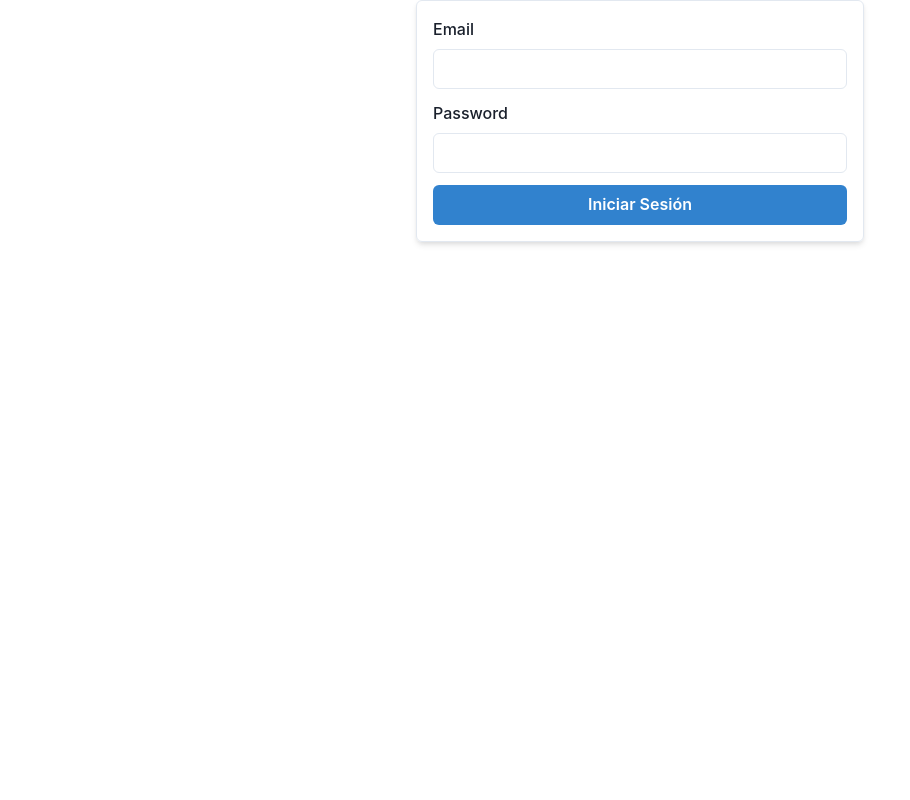
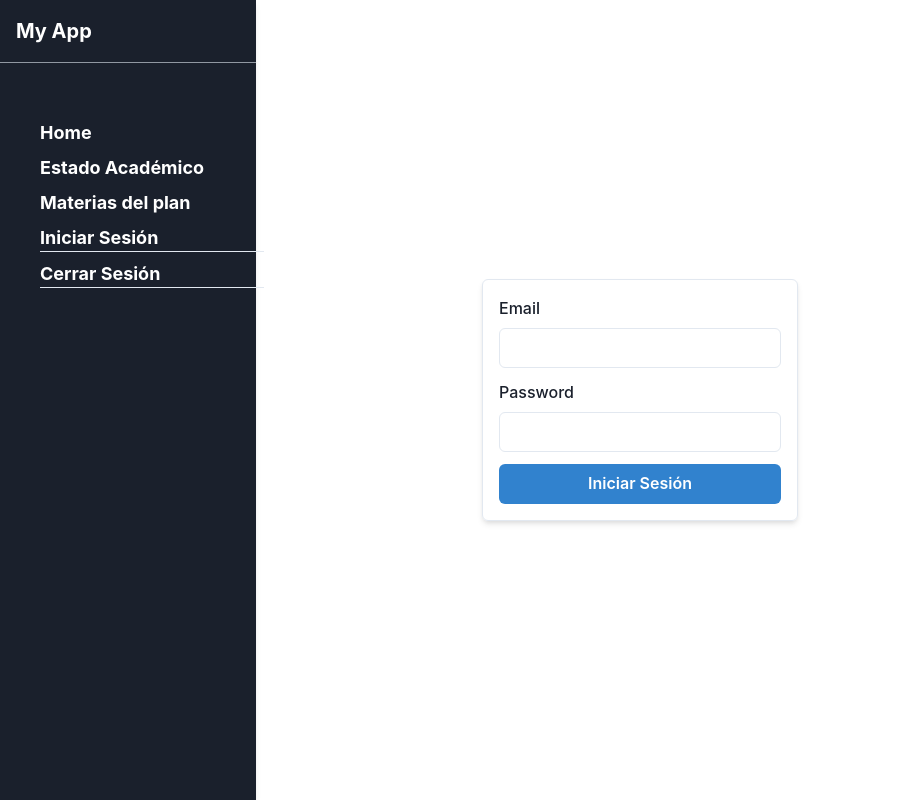
Before and after one commit to facugerez3108/syschad-client, a React (Create React App) app: page /signin in a window 1280 px wide. Shown: the whole page, without its empty margins (0-910 px from the left). Built offline with nearby package versions, Linux system fonts and the light colour scheme.

Commit message:
login actions done

```diff
--- a/package.json
+++ b/package.json
@@ -13,14 +13,17 @@
     "@types/node": "^16.18.91",
     "@types/react": "^18.2.70",
     "@types/react-dom": "^18.2.22",
+    "axios": "^1.6.8",
     "framer-motion": "^11.0.22",
     "react": "^18.2.0",
     "react-dom": "^18.2.0",
+    "react-hot-toast": "^2.4.1",
     "react-icons": "^5.0.1",
     "react-router-dom": "^6.22.3",
     "react-scripts": "5.0.1",
     "typescript": "^4.9.5",
-    "web-vitals": "^2.1.4"
+    "web-vitals": "^2.1.4",
+    "zod": "^3.22.4"
   },
   "scripts": {
     "start": "react-scripts start",
--- /dev/null
+++ b/src/actions/auth-actions.ts
@@ -0,0 +1,14 @@
+import axios from 'axios';
+
+const URL = `${process.env.REACT_SERVER_URL}/api`;
+
+export const login = async (email: string, password: string) => {
+    try {
+        const response = await axios.post(`http://localhost:3000/api/auth/login`, { email, password });
+        console.log(URL);
+        return response.data;
+    } catch (error) {
+        console.error(error);
+        throw error;
+    }
+}
--- a/src/pages/login.tsx
+++ b/src/pages/login.tsx
@@ -1,9 +1,22 @@
-import React, { useState, FormEvent } from 'react';
-import { Box, Button, FormControl, FormLabel, Input, Stack } from '@chakra-ui/react';
+import React, { useState, FormEvent } from "react";
+import {
+  Box,
+  Button,
+  FormControl,
+  FormLabel,
+  Input,
+  Stack,
+} from "@chakra-ui/react";
+import Layout from "../layout/layout";
+import MainContainer from "../components/main/main-container";
+import { login } from '../actions/auth-actions'
+import { useNavigate } from "react-router-dom";
+import { toast } from "react-hot-toast";
 
 const Login: React.FC = () => {
-  const [email, setEmail] = useState('');
-  const [password, setPassword] = useState('');
+  const [email, setEmail] = useState("");
+  const [password, setPassword] = useState("");
+  const navigate = useNavigate();
 
   const handleEmailChange = (e: React.ChangeEvent<HTMLInputElement>) => {
     setEmail(e.target.value);
@@ -15,28 +28,51 @@ const Login: React.FC = () => {
 
   const handleSubmit = (e: FormEvent) => {
     e.preventDefault();
-    // Aquí puedes agregar la lógica para enviar los datos del formulario a tu servidor
-    console.log('Email:', email);
-    console.log('Password:', password);
-    // Aquí puedes agregar la lógica para autenticar al usuario
+
+    console.log("Email:", email);
+    console.log("Password:", password)
+    login(email, password);
+    navigate("/");
+    toast.success('Sesión iniciada correctamente!');
   };
 
   return (
-    <Box maxW="md" m="auto" p={4} borderWidth="1px" borderRadius="md" boxShadow="md">
+    <Layout>
+      <MainContainer>
+        <Box
+          maxW="md"
+          m="auto"
+          p={4}
+          borderWidth="1px"
+          borderRadius="md"
+          boxShadow="md"
+        >
           <form onSubmit={handleSubmit}>
             <Stack spacing={3}>
               <FormControl id="email">
                 <FormLabel>Email</FormLabel>
-            <Input type="email" value={email} onChange={handleEmailChange} />
+                <Input
+                  type="email"
+                  value={email}
+                  onChange={handleEmailChange}
+                />
               </FormControl>
               <FormControl id="password">
                 <FormLabel>Password</FormLabel>
-            <Input type="password" value={password} onChange={handlePasswordChange} />
+                <Input
+                  type="password"
+                  value={password}
+                  onChange={handlePasswordChange}
+                />
               </FormControl>
-          <Button type="submit" colorScheme="blue">Iniciar Sesión</Button>
+              <Button type="submit" colorScheme="blue">
+                Iniciar Sesión
+              </Button>
             </Stack>
           </form>
         </Box>
+      </MainContainer>
+    </Layout>
   );
 };
 
```
Also changed, not shown: 2 other files (tests, documents, lock files or other folders). Lines whose indentation alone changed are shown as unchanged.
